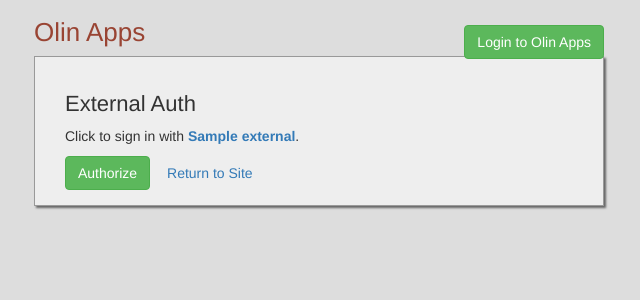
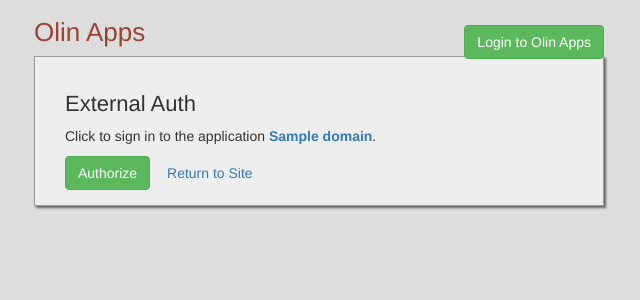
Before and after one commit to olin/olinapps, a Flask app: template templates/external.html in a window 1280 px wide. Shown: the part 47-347 px from the top of the page, without its empty margins (321-961 px from the left). Run offline with Flask 2, Linux system fonts and the light colour scheme; the template is opened without the code that fills it: most values are stand-ins (such as "Sample title", 1, 10 or a date in 2020); parts of the project's set-up code (start-up, migrations or seed data) failed here and were passed over; some libraries are stand-ins or nearby versions.

Commit message:
Click hear to sign in

```diff
--- a/app.py
+++ b/app.py
@@ -159,6 +159,7 @@ def route_external():
   if True:
     return render_template('external.html',
       external=request.args.get('callback'),
+      domain=urlparse(request.args.get('callback')).netloc,
       sessionid=session['sessionid'])
   else:
     return redirect('/?external=%s' % request.args.get('callback'))
--- a/templates/external.html
+++ b/templates/external.html
@@ -1,7 +1,7 @@
 {% extends "layout.html" %}
 {% block body %}
   <h2>External Auth</h2>
-  <p>Click to sign in with <b><a href="{{ external }}">{{ external }}</a></b>.</p>
+  <p>Click to sign in to the application <b><a href="{{ external }}">{{ domain }}</a></b>.</p>
 
   <form method="post" class="form-horizontal" action="{{ external }}">
     <div class="form-actions">
```
